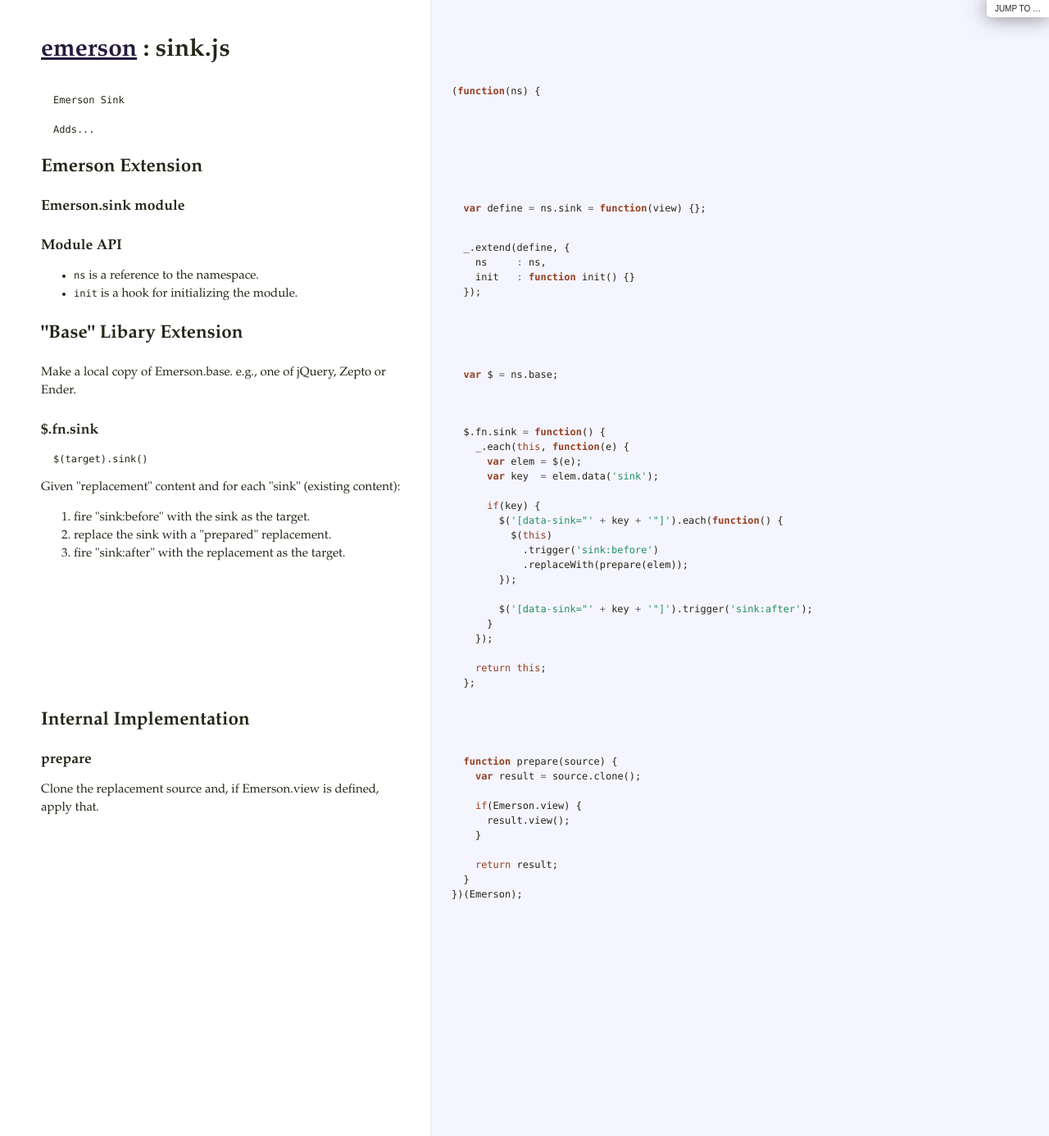
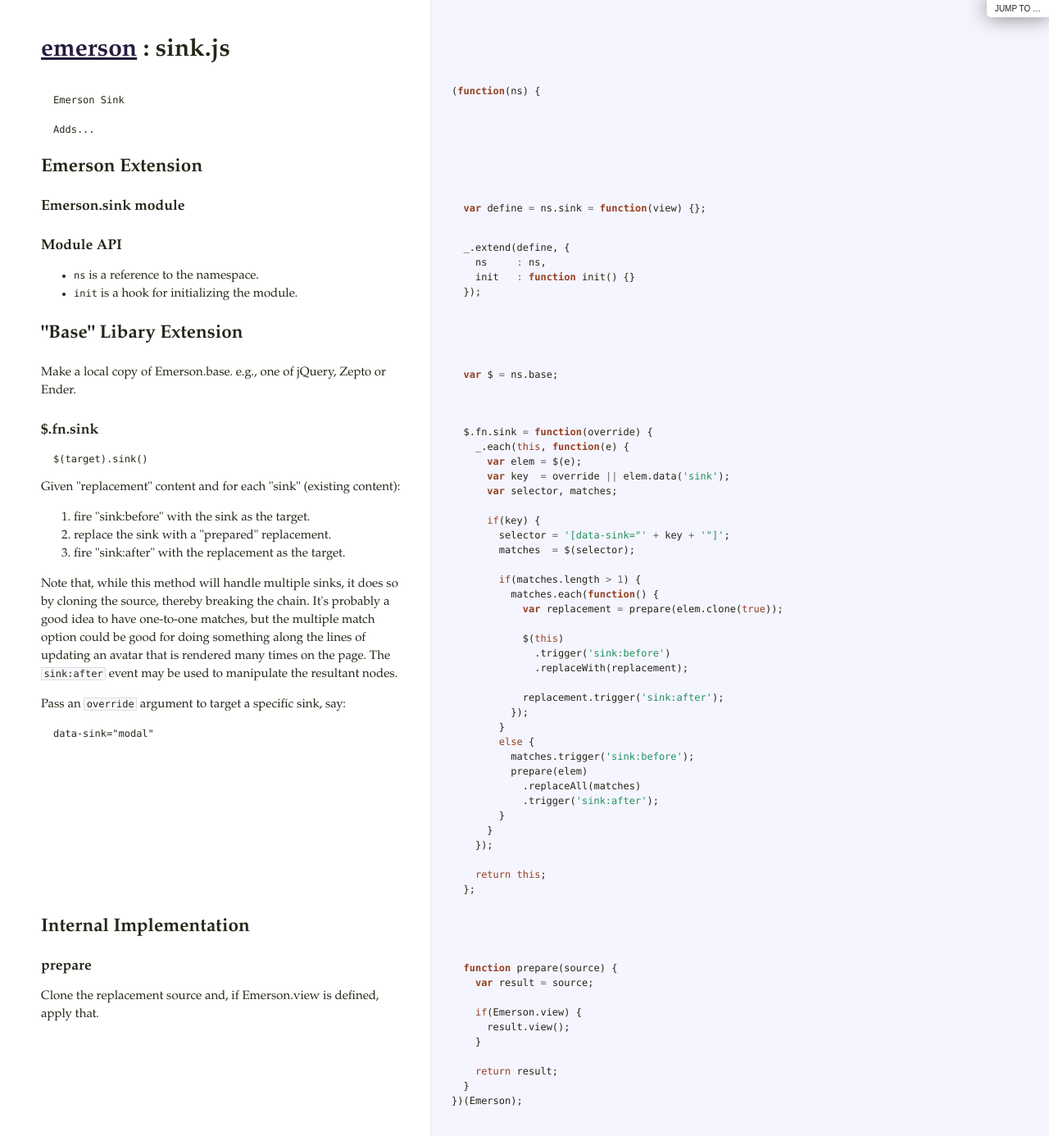
Before and after one commit to GetEmerson/emerson-js, a Jekyll site: the page docs/sink.html, which Jekyll copies as it is, in a window 1280 px wide and 1386 px high. Shown: the whole window at 82% size. Built offline with Jekyll 4.4.1, drawn with Linux system fonts in a browser that asks for light colours.

Commit message:
update documentation

```diff
--- a/docs/sink.html
+++ b/docs/sink.html
@@ -20,19 +20,45 @@
 <li>fire "sink:before" with the sink as the target.</li>
 <li>replace the sink with a "prepared" replacement.</li>
 <li>fire "sink:after" with the replacement as the target.</li>
-</ol>             </td>             <td class="code">               <div class="highlight"><pre>  <span class="nx">$</span><span class="p">.</span><span class="nx">fn</span><span class="p">.</span><span class="nx">sink</span> <span class="o">=</span> <span class="kd">function</span><span class="p">()</span> <span class="p">{</span>
+</ol>
+
+<p>Note that, while this method will handle multiple sinks, it does so by
+cloning the source, thereby breaking the chain.  It's probably a good idea
+to have one-to-one matches, but the multiple match option could be good
+for doing something along the lines of updating an avatar that is rendered
+many times on the page.  The <code>sink:after</code> event may be used to manipulate
+the resultant nodes.</p>
+
+<p>Pass an <code>override</code> argument to target a specific sink, say:</p>
+
+<pre><code>data-sink="modal"
+</code></pre>             </td>             <td class="code">               <div class="highlight"><pre>  <span class="nx">$</span><span class="p">.</span><span class="nx">fn</span><span class="p">.</span><span class="nx">sink</span> <span class="o">=</span> <span class="kd">function</span><span class="p">(</span><span class="nx">override</span><span class="p">)</span> <span class="p">{</span>
     <span class="nx">_</span><span class="p">.</span><span class="nx">each</span><span class="p">(</span><span class="k">this</span><span class="p">,</span> <span class="kd">function</span><span class="p">(</span><span class="nx">e</span><span class="p">)</span> <span class="p">{</span>
       <span class="kd">var</span> <span class="nx">elem</span> <span class="o">=</span> <span class="nx">$</span><span class="p">(</span><span class="nx">e</span><span class="p">);</span>
-      <span class="kd">var</span> <span class="nx">key</span>  <span class="o">=</span> <span class="nx">elem</span><span class="p">.</span><span class="nx">data</span><span class="p">(</span><span class="s1">&#39;sink&#39;</span><span class="p">);</span>
+      <span class="kd">var</span> <span class="nx">key</span>  <span class="o">=</span> <span class="nx">override</span> <span class="o">||</span> <span class="nx">elem</span><span class="p">.</span><span class="nx">data</span><span class="p">(</span><span class="s1">&#39;sink&#39;</span><span class="p">);</span>
+      <span class="kd">var</span> <span class="nx">selector</span><span class="p">,</span> <span class="nx">matches</span><span class="p">;</span>
 
       <span class="k">if</span><span class="p">(</span><span class="nx">key</span><span class="p">)</span> <span class="p">{</span>
-        <span class="nx">$</span><span class="p">(</span><span class="s1">&#39;[data-sink=&quot;&#39;</span> <span class="o">+</span> <span class="nx">key</span> <span class="o">+</span> <span class="s1">&#39;&quot;]&#39;</span><span class="p">).</span><span class="nx">each</span><span class="p">(</span><span class="kd">function</span><span class="p">()</span> <span class="p">{</span>
-          <span class="nx">$</span><span class="p">(</span><span class="k">this</span><span class="p">)</span>
-            <span class="p">.</span><span class="nx">trigger</span><span class="p">(</span><span class="s1">&#39;sink:before&#39;</span><span class="p">)</span>
-            <span class="p">.</span><span class="nx">replaceWith</span><span class="p">(</span><span class="nx">prepare</span><span class="p">(</span><span class="nx">elem</span><span class="p">));</span>
-        <span class="p">});</span>
+        <span class="nx">selector</span> <span class="o">=</span> <span class="s1">&#39;[data-sink=&quot;&#39;</span> <span class="o">+</span> <span class="nx">key</span> <span class="o">+</span> <span class="s1">&#39;&quot;]&#39;</span><span class="p">;</span>
+        <span class="nx">matches</span>  <span class="o">=</span> <span class="nx">$</span><span class="p">(</span><span class="nx">selector</span><span class="p">);</span>
 
-        <span class="nx">$</span><span class="p">(</span><span class="s1">&#39;[data-sink=&quot;&#39;</span> <span class="o">+</span> <span class="nx">key</span> <span class="o">+</span> <span class="s1">&#39;&quot;]&#39;</span><span class="p">).</span><span class="nx">trigger</span><span class="p">(</span><span class="s1">&#39;sink:after&#39;</span><span class="p">);</span>
+        <span class="k">if</span><span class="p">(</span><span class="nx">matches</span><span class="p">.</span><span class="nx">length</span> <span class="o">&gt;</span> <span class="mi">1</span><span class="p">)</span> <span class="p">{</span>
+          <span class="nx">matches</span><span class="p">.</span><span class="nx">each</span><span class="p">(</span><span class="kd">function</span><span class="p">()</span> <span class="p">{</span>
+            <span class="kd">var</span> <span class="nx">replacement</span> <span class="o">=</span> <span class="nx">prepare</span><span class="p">(</span><span class="nx">elem</span><span class="p">.</span><span class="nx">clone</span><span class="p">(</span><span class="kc">true</span><span class="p">));</span>
+
+            <span class="nx">$</span><span class="p">(</span><span class="k">this</span><span class="p">)</span>
+              <span class="p">.</span><span class="nx">trigger</span><span class="p">(</span><span class="s1">&#39;sink:before&#39;</span><span class="p">)</span>
+              <span class="p">.</span><span class="nx">replaceWith</span><span class="p">(</span><span class="nx">replacement</span><span class="p">);</span>
+
+            <span class="nx">replacement</span><span class="p">.</span><span class="nx">trigger</span><span class="p">(</span><span class="s1">&#39;sink:after&#39;</span><span class="p">);</span>
+          <span class="p">});</span>
+        <span class="p">}</span>
+        <span class="k">else</span> <span class="p">{</span>
+          <span class="nx">matches</span><span class="p">.</span><span class="nx">trigger</span><span class="p">(</span><span class="s1">&#39;sink:before&#39;</span><span class="p">);</span>
+          <span class="nx">prepare</span><span class="p">(</span><span class="nx">elem</span><span class="p">)</span>
+            <span class="p">.</span><span class="nx">replaceAll</span><span class="p">(</span><span class="nx">matches</span><span class="p">)</span>
+            <span class="p">.</span><span class="nx">trigger</span><span class="p">(</span><span class="s1">&#39;sink:after&#39;</span><span class="p">);</span>
+        <span class="p">}</span>
       <span class="p">}</span>
     <span class="p">});</span>
 
@@ -40,7 +66,7 @@
   <span class="p">};</span></pre></div>             </td>           </tr>                                          <tr id="section-8">             <td class="docs">               <div class="pilwrap">                 <a class="pilcrow" href="#section-8">&#182;</a>               </div>               <h2 id="internalimplementation">Internal Implementation</h2>             </td>             <td class="code">               <div class="highlight"><pre></pre></div>             </td>           </tr>                                          <tr id="section-9">             <td class="docs">               <div class="pilwrap">                 <a class="pilcrow" href="#section-9">&#182;</a>               </div>               <h3 id="prepare">prepare</h3>
 
 <p>Clone the replacement source and, if Emerson.view is defined, apply that.</p>             </td>             <td class="code">               <div class="highlight"><pre>  <span class="kd">function</span> <span class="nx">prepare</span><span class="p">(</span><span class="nx">source</span><span class="p">)</span> <span class="p">{</span>
-    <span class="kd">var</span> <span class="nx">result</span> <span class="o">=</span> <span class="nx">source</span><span class="p">.</span><span class="nx">clone</span><span class="p">();</span>
+    <span class="kd">var</span> <span class="nx">result</span> <span class="o">=</span> <span class="nx">source</span><span class="p">;</span>
 
     <span class="k">if</span><span class="p">(</span><span class="nx">Emerson</span><span class="p">.</span><span class="nx">view</span><span class="p">)</span> <span class="p">{</span>
       <span class="nx">result</span><span class="p">.</span><span class="nx">view</span><span class="p">();</span>
```
Also changed, not shown: docs/base.html (+1 -1 lines), docs/emerson.html (+1 -1 lines).
